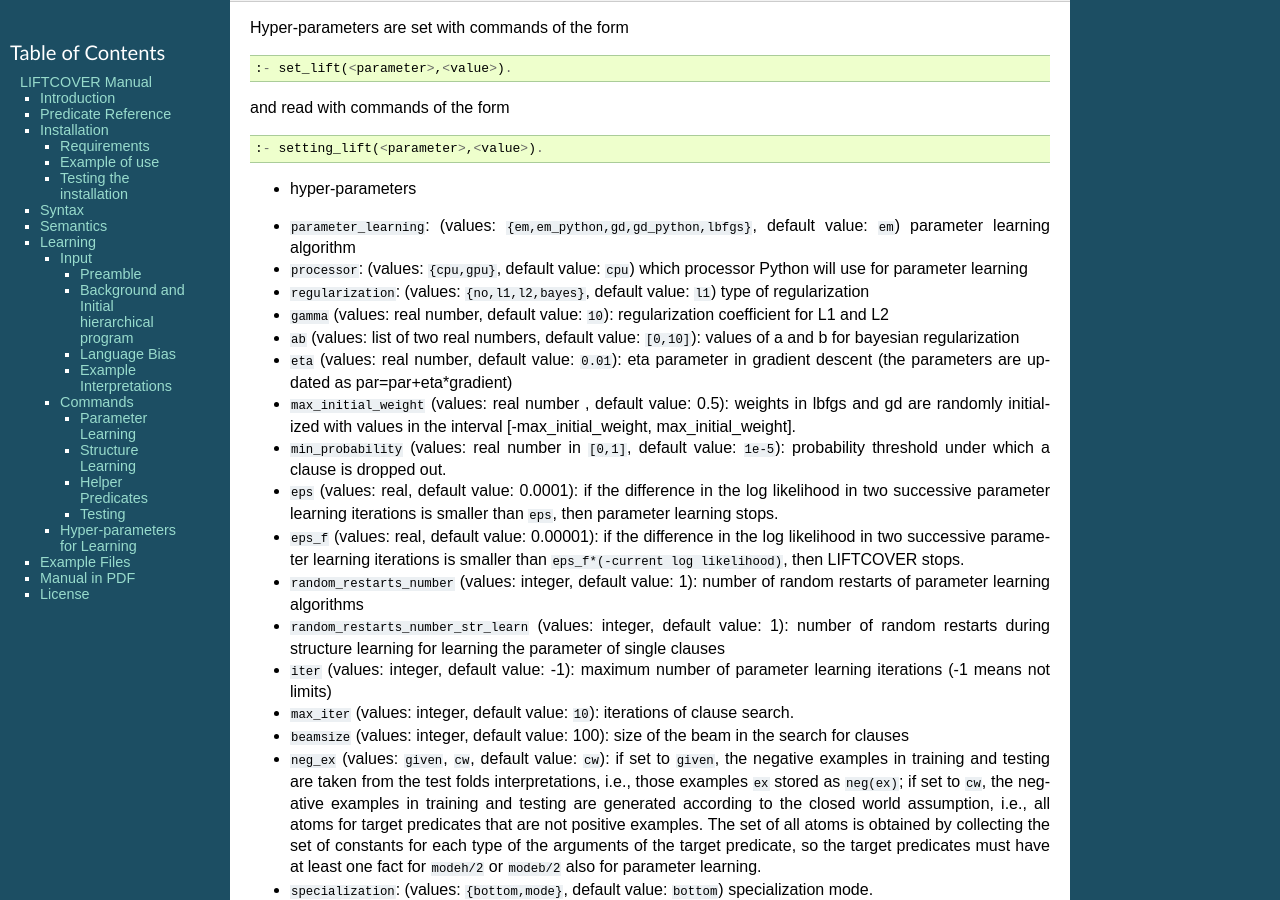
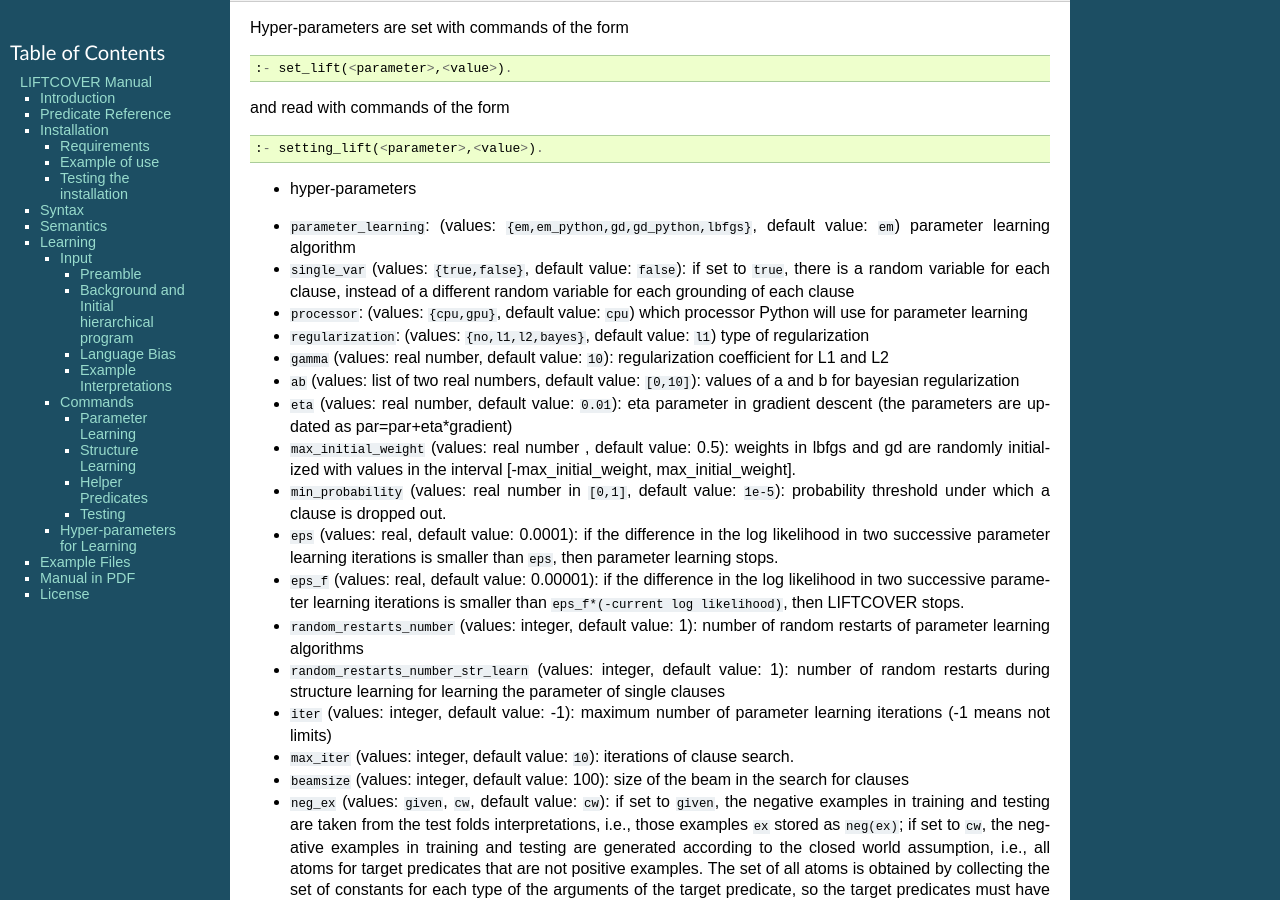
Before and after one commit to friguzzi/liftcover, a Sphinx documentation site: the page built from docs/index.rst, in a window 1280 px wide and 900 px high, scrolled down 9307 px. Built offline with Sphinx 7.4.7, drawn with Linux system fonts in a browser that asks for light colours; cross-references to code outside the pages are shown as plain code.

Commit message:
single_var setting

```diff
--- a/docs/index.rst
+++ b/docs/index.rst
@@ -507,6 +507,7 @@
 * hyper-parameters
 
 - :code:`parameter_learning`: (values: :code:`{em,em_python,gd,gd_python,lbfgs}`, default value: :code:`em`) parameter learning algorithm
+- :code:`single_var` (values: :code:`{true,false}`, default value: :code:`false`): if set to :code:`true`, there is a random variable for each clause, instead of a different random variable for each grounding of each clause
 - :code:`processor`: (values: :code:`{cpu,gpu}`, default value: :code:`cpu`) which processor Python will use for parameter learning
 - :code:`regularization`: (values: :code:`{no,l1,l2,bayes}`, default value: :code:`l1`) type of regularization
 - :code:`gamma` (values: real number, default value: :code:`10`): regularization coefficient for L1 and L2
```
Also changed, not shown: 9 other files.
